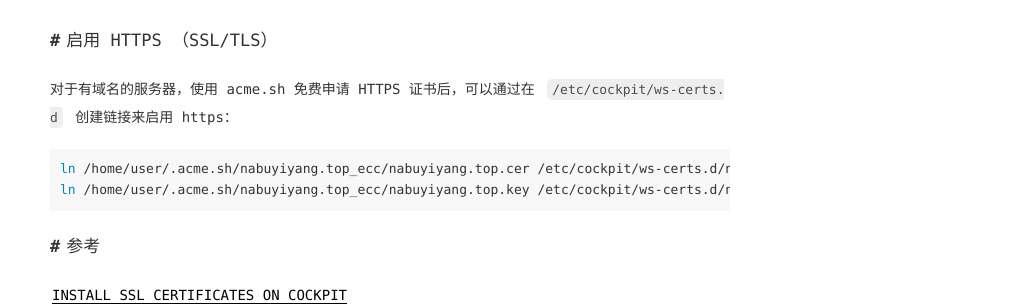
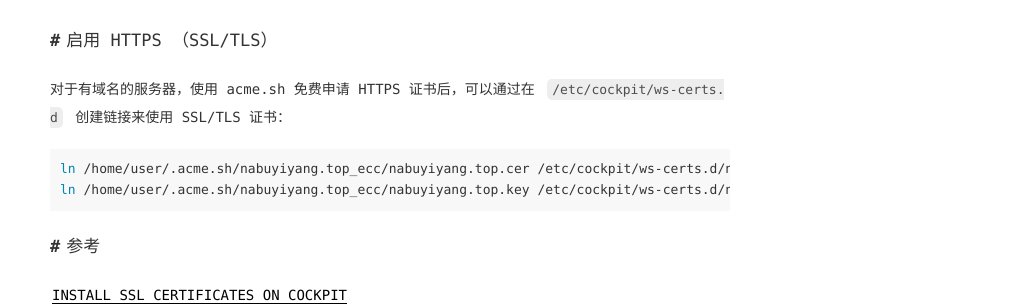
Before and after one commit to nksmiles/nksmiles.github.io, a Jekyll site: the page built from _posts/2023-09-10-cockpit-on-AlmaLinux.md, in a window 1280 px wide. Shown: the part 1251-1557 px from the top of the page, without its empty margins (250-1280 px from the left). Built offline with Jekyll 4.4.1, drawn with Linux system fonts in a browser that asks for light colours; comment, search, counter and statistics services are not loaded.

Commit message:
Update 2023-09-10-cockpit-on-AlmaLinux.md

````diff
--- a/_posts/2023-09-10-cockpit-on-AlmaLinux.md
+++ b/_posts/2023-09-10-cockpit-on-AlmaLinux.md
@@ -57,7 +57,7 @@ firewall-cmd --reload
 
 # 启用 HTTPS （SSL/TLS）
 
-对于有域名的服务器，使用 acme.sh 免费申请 HTTPS 证书后，可以通过在 `/etc/cockpit/ws-certs.d` 创建链接来启用 https：
+对于有域名的服务器，使用 acme.sh 免费申请 HTTPS 证书后，可以通过在 `/etc/cockpit/ws-certs.d` 创建链接来使用 SSL/TLS 证书：
 ```sh
 ln /home/user/.acme.sh/nabuyiyang.top_ecc/nabuyiyang.top.cer /etc/cockpit/ws-certs.d/nabuyiyang.top.cert
 ln /home/user/.acme.sh/nabuyiyang.top_ecc/nabuyiyang.top.key /etc/cockpit/ws-certs.d/nabuyiyang.top.key
````
